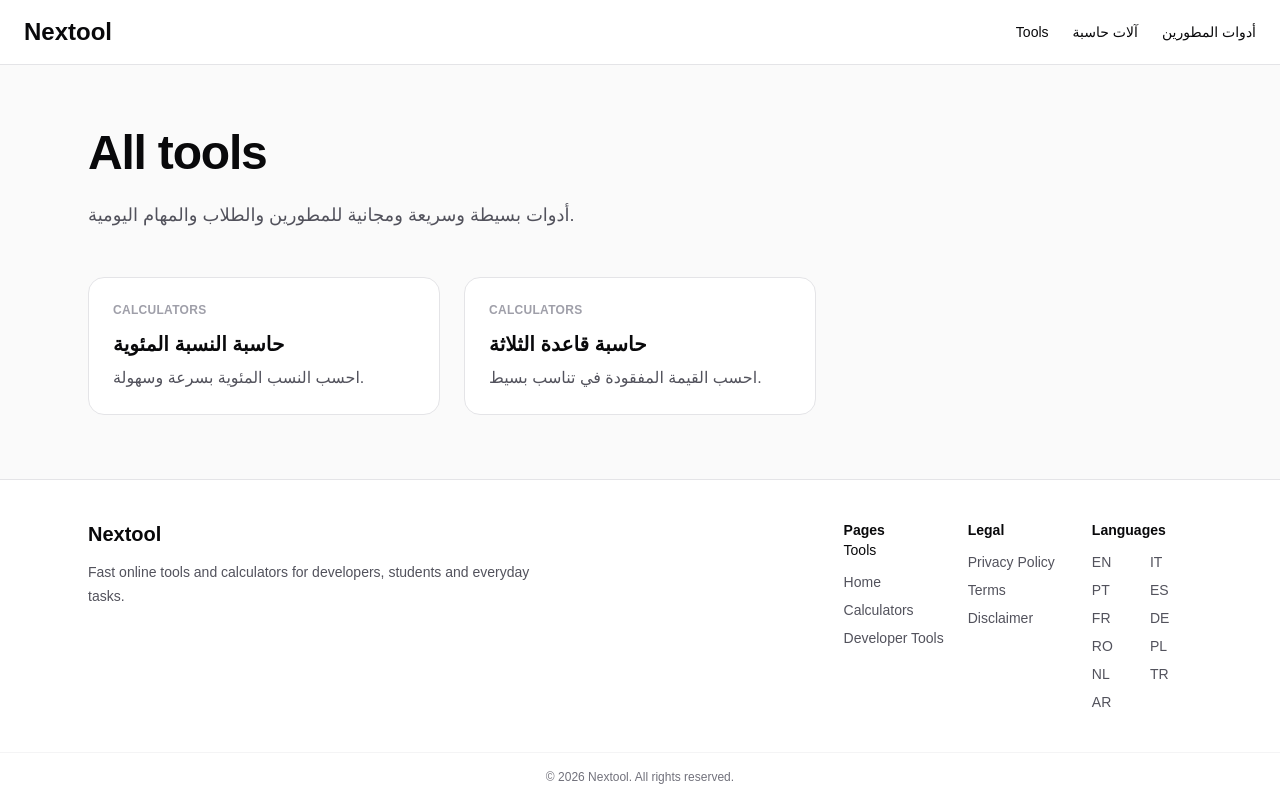
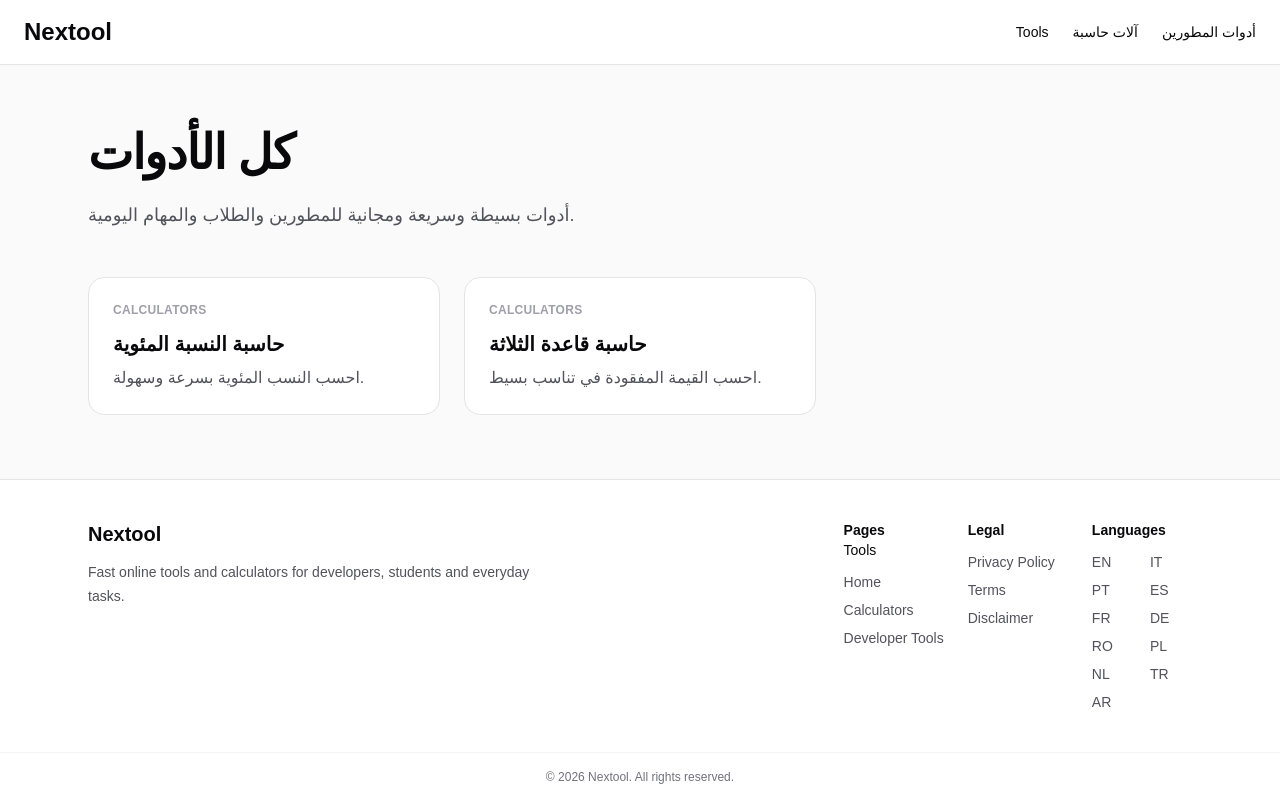
Before and after one commit to nextool-online/nextool, a Next.js app: page /ar/tools in a window 1280 px wide. Built offline with nearby package versions, Linux system fonts and the light colour scheme.

Commit message:
Add structured data for localized homepages

```diff
--- a/app/[lang]/tools/page.tsx
+++ b/app/[lang]/tools/page.tsx
@@ -35,7 +35,7 @@ export async function generateMetadata({ params }: ToolsPageProps) {
   );
 
   return {
-    title: `All tools - Nextool`,
+    title: `${getText(dictionary.allToolsTitle, lang)} - Nextool`,
     description: getText(dictionary.homepageDescription, lang),
 
     alternates: {
@@ -76,7 +76,9 @@ export default async function ToolsPage({ params }: ToolsPageProps) {
       <Navbar lang={lang} />
 
       <section className="mx-auto max-w-6xl px-6 py-16">
-        <h1 className="text-5xl font-bold tracking-tight">All tools</h1>
+        <h1 className="text-5xl font-bold tracking-tight">
+        {getText(dictionary.allToolsTitle, lang)}
+        </h1>
 
         <p className="mt-6 max-w-2xl text-lg text-zinc-600">
           {getText(dictionary.homepageDescription, lang)}
--- a/data/dictionary.ts
+++ b/data/dictionary.ts
@@ -72,6 +72,7 @@ export const dictionary = {
   tr: "Hesaplayıcı",
   ar: "حاسبة",
 } satisfies Translation,
+
 copyResult: {
   en: "Copy result",
   it: "Copia risultato",
@@ -85,6 +86,7 @@ copyResult: {
   tr: "Sonucu kopyala",
   ar: "نسخ النتيجة",
 } satisfies Translation,
+
 relatedTools: {
   en: "Related tools",
   it: "Strumenti correlati",
@@ -98,6 +100,7 @@ relatedTools: {
   tr: "İlgili araçlar",
   ar: "أدوات ذات صلة",
 } satisfies Translation,
+
 homeLabel: {
   en: "Home",
   it: "Home",
@@ -111,6 +114,7 @@ homeLabel: {
   tr: "Ana sayfa",
   ar: "الرئيسية",
 } satisfies Translation,
+
 resultLabel: {
   en: "Result",
   it: "Risultato",
@@ -124,4 +128,18 @@ resultLabel: {
   tr: "Sonuç",
   ar: "النتيجة",
 } satisfies Translation,
+
+allToolsTitle: {
+  en: "All tools",
+  it: "Tutti gli strumenti",
+  pt: "Todas as ferramentas",
+  es: "Todas las herramientas",
+  fr: "Tous les outils",
+  de: "Alle Tools",
+  ro: "Toate instrumentele",
+  pl: "Wszystkie narzędzia",
+  nl: "Alle tools",
+  tr: "Tüm araçlar",
+  ar: "كل الأدوات",
+} satisfies Translation,
 };
```
